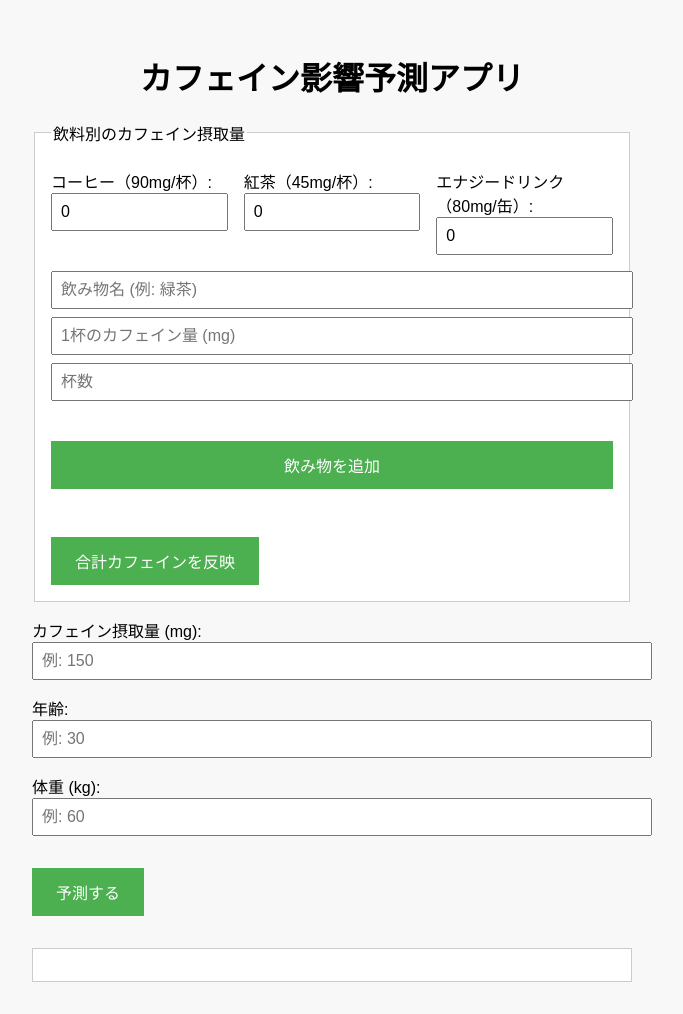
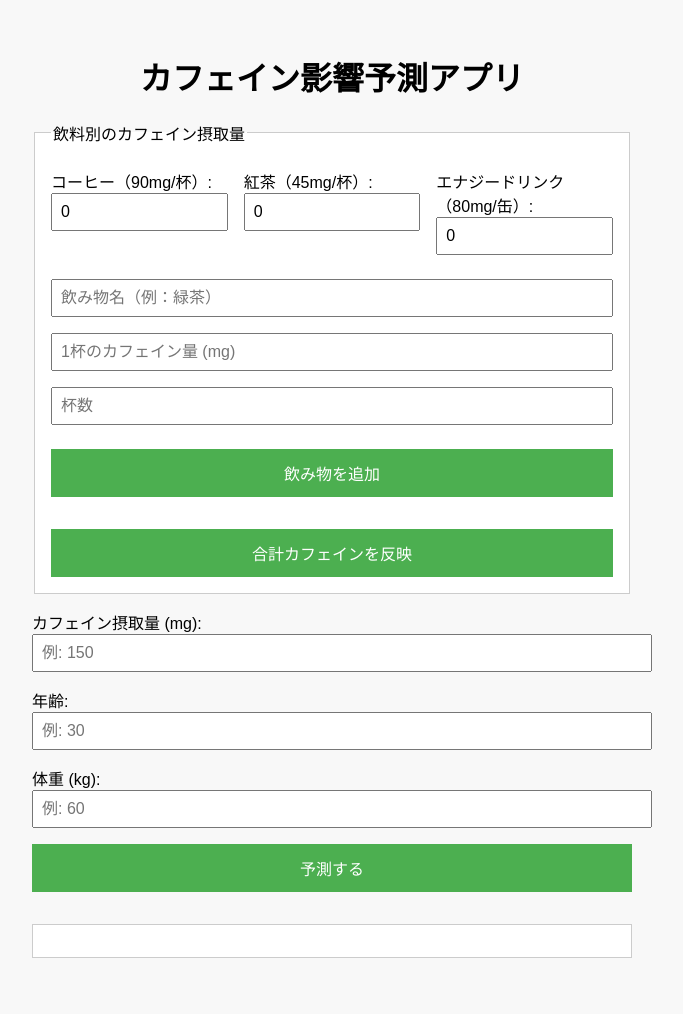
Before and after one commit to TrackJobHackathonteameR/Track_Job_Hackathon, a PHP site: page / in a window 1280 px wide. Shown: the whole page, without its empty margins (308-991 px from the left). After the commit the page ends 958 px from the top, so only its background shows below. Run offline with PHP 8.4, Linux system fonts and the light colour scheme.

Commit message:
カスタムドリンク入力フォームの微調整

```diff
--- a/www/index.html
+++ b/www/index.html
@@ -18,9 +18,9 @@
 
   <!-- ✅ 追加飲み物の入力 -->
   <div class="custom-drink-form">
-    <input type="text" id="customName" placeholder="飲み物名 (例: 緑茶)" />
-    <input type="number" id="customCaffeine" placeholder="1杯のカフェイン量 (mg)" />
-    <input type="number" id="customCount" placeholder="杯数" />
+    <input type="text" id="customName" class="custom-input" placeholder="飲み物名（例：緑茶）" />
+    <input type="number" id="customCaffeine" class="custom-input" placeholder="1杯のカフェイン量 (mg)" />
+    <input type="number" id="customCount" class="custom-input" placeholder="杯数" />
     <button type="button" onclick="addCustomDrink()">飲み物を追加</button>
   </div>
 
--- a/www/style.css
+++ b/www/style.css
@@ -18,14 +18,16 @@ input {
 	font-size: 1rem;
 }
 button {
-	margin-top: 2rem;
+	margin-top: 1rem;
 	padding: 0.75rem 1.5rem;
 	font-size: 1rem;
 	background-color: #4caf50;
 	color: white;
 	border: none;
 	cursor: pointer;
+  width: 100%;
 }
+
 #result {
 	margin-top: 2rem;
 	padding: 1rem;
@@ -69,7 +71,16 @@ fieldset label {
 
 #customDrinkList {
   margin-top: 1rem;
-  padding-left: 1.5rem;
+  padding-left: 1rem;
   list-style: disc;
   font-size: 0.9rem;
 }
+
+/* カスタムドリンク入力フォーム用スタイル */
+.custom-input {
+  width: 100%;
+  box-sizing: border-box;
+  padding: 0.5rem;
+  margin-top: 0.5rem;
+  font-size: 1rem;
+}
```
